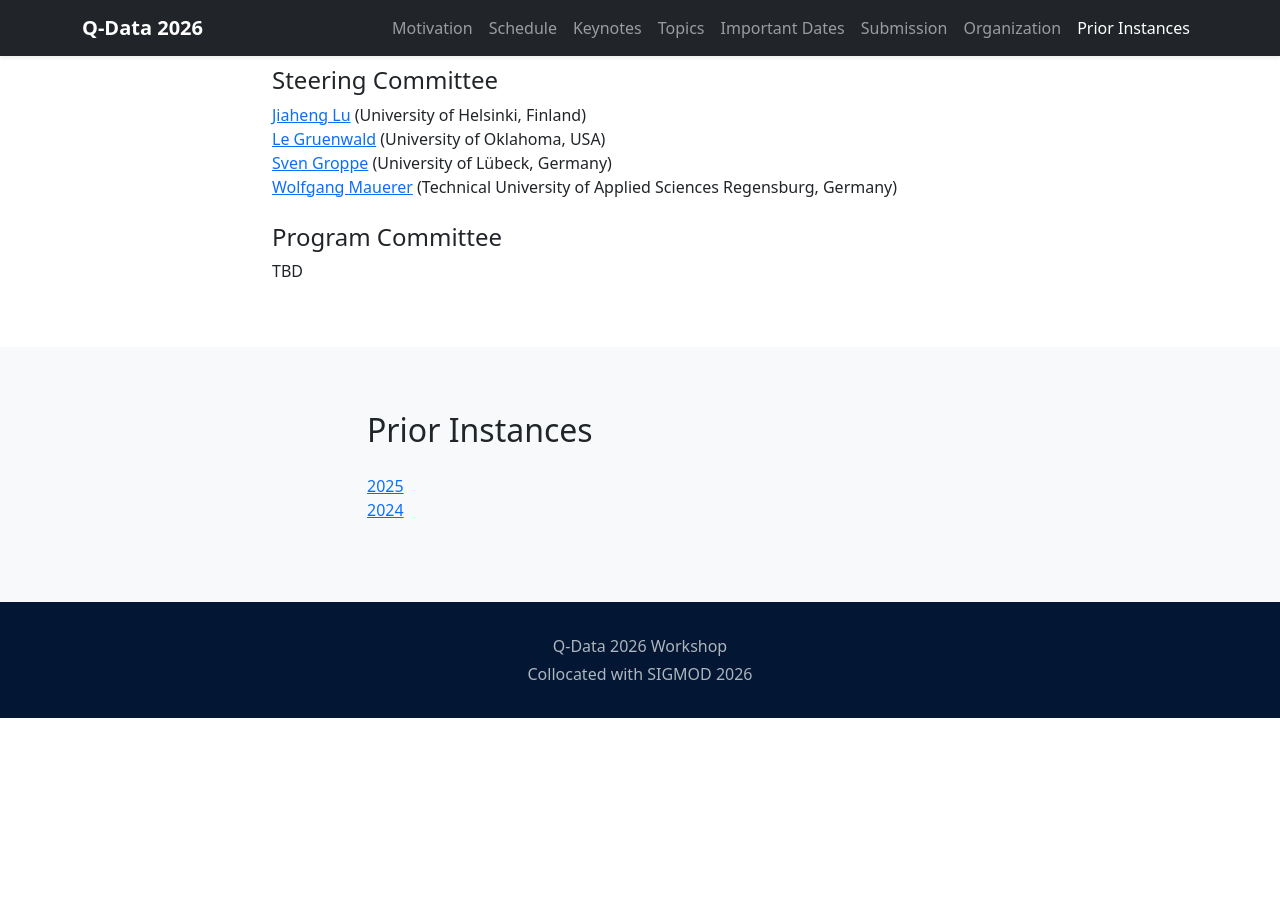
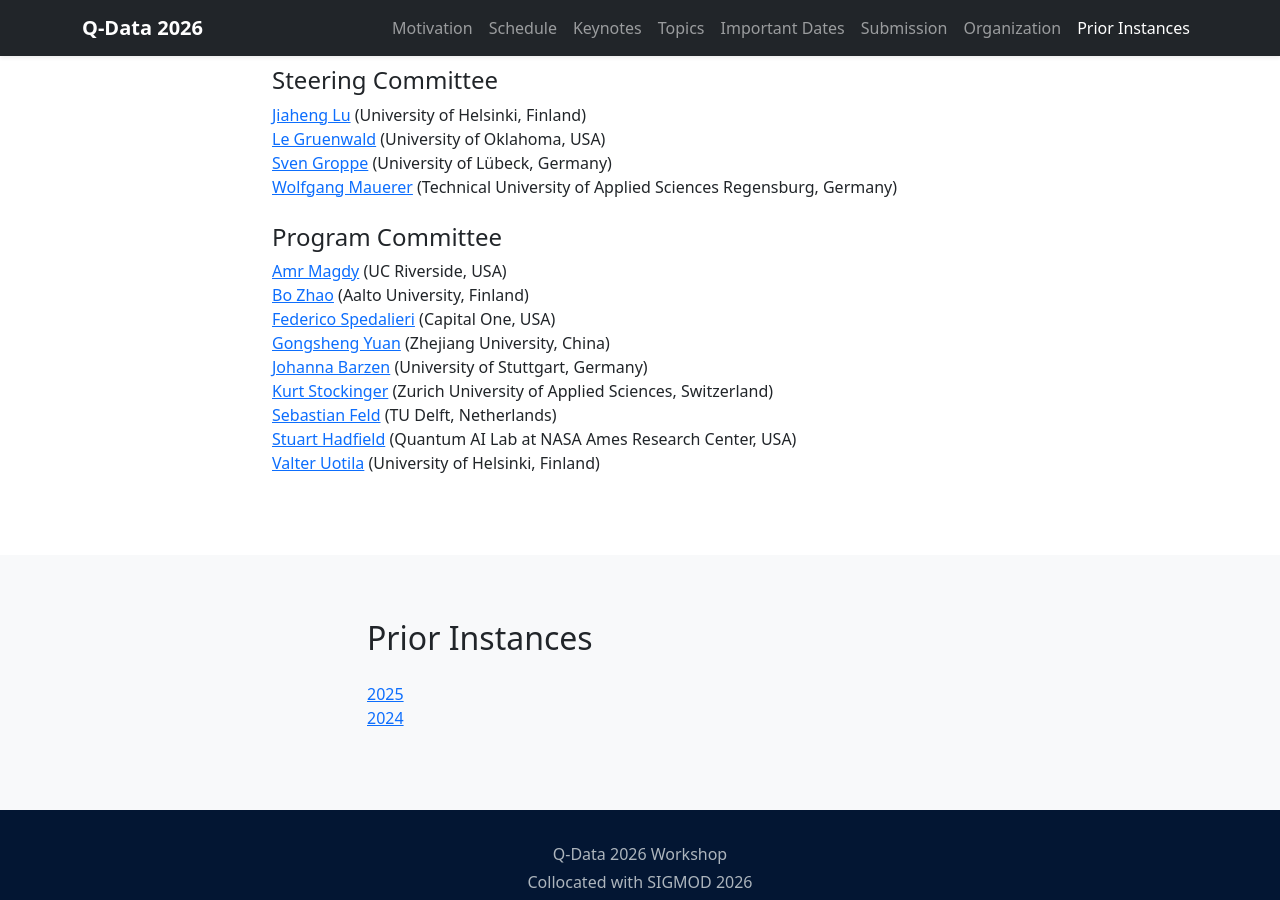
Before and after one commit to itrummer/qdata, a Jekyll site: the page index.html, which Jekyll copies as it is, in a window 1280 px wide and 900 px high, scrolled down 7253 px. Built offline with Jekyll 4.4.1, drawn with Linux system fonts in a browser that asks for light colours; a script that is not in the unit is left out; before the commit the page ends 7971 px from its top, so only the background shows below that.

Commit message:
Update README.md
Added members to the Program Committee section.

```diff
--- a/index.html
+++ b/index.html
@@ -595,7 +595,17 @@
                 <li><a href="https://lfdr.de/" target="_blank" rel="noreferrer">Wolfgang Mauerer</a> (Technical University of Applied Sciences Regensburg, Germany)</li>
               </ul>
               <h3 class="h4 mt-4">Program Committee</h3>
-              TBD
+              <ul class="list-unstyled">
+                <li><a href="http://www.cs.ucr.edu/~amr/" target="_blank" rel="noreferrer">Amr	Magdy</a> (UC Riverside, USA)</li>
+                <li><a href="https://zbjob.github.io/" target="_blank" rel="noreferrer">Bo Zhao</a> (Aalto University, Finland)</li>
+                <li><a href="https://www.linkedin.com/in/federico-spedalieri-06b9ba5/" target="_blank" rel="noreferrer">Federico Spedalieri</a> (Capital One, USA)</li>
+                <li><a href="https://person.zju.edu.cn/en/NB22089" target="_blank" rel="noreferrer">Gongsheng Yuan</a> (Zhejiang University, China)</li>
+                <li><a href="https://www.iaas.uni-stuttgart.de/en/institute/team/Barzen/" target="_blank" rel="noreferrer">Johanna Barzen</a> (University of Stuttgart, Germany)</li>
+                <li><a href="https://www.zhaw.ch/en/about-us/person/stog" target="_blank" rel="noreferrer">Kurt Stockinger</a> (Zurich University of Applied Sciences, Switzerland)</li>
+                <li><a href="https://www.sebastianfeld.de/" target="_blank" rel="noreferrer">Sebastian Feld</a> (TU Delft, Netherlands)</li>
+                <li><a href="https://www.cs.columbia.edu/~stuartah/" target="_blank" rel="noreferrer">Stuart Hadfield</a> (Quantum AI Lab at NASA Ames Research Center, USA)</li>
+                <li><a href="https://valteruo.github.io/" target="_blank" rel="noreferrer">Valter Uotila</a> (University of Helsinki, Finland)</li>
+              </ul>
             </div>
           </div>
         </div>
```
